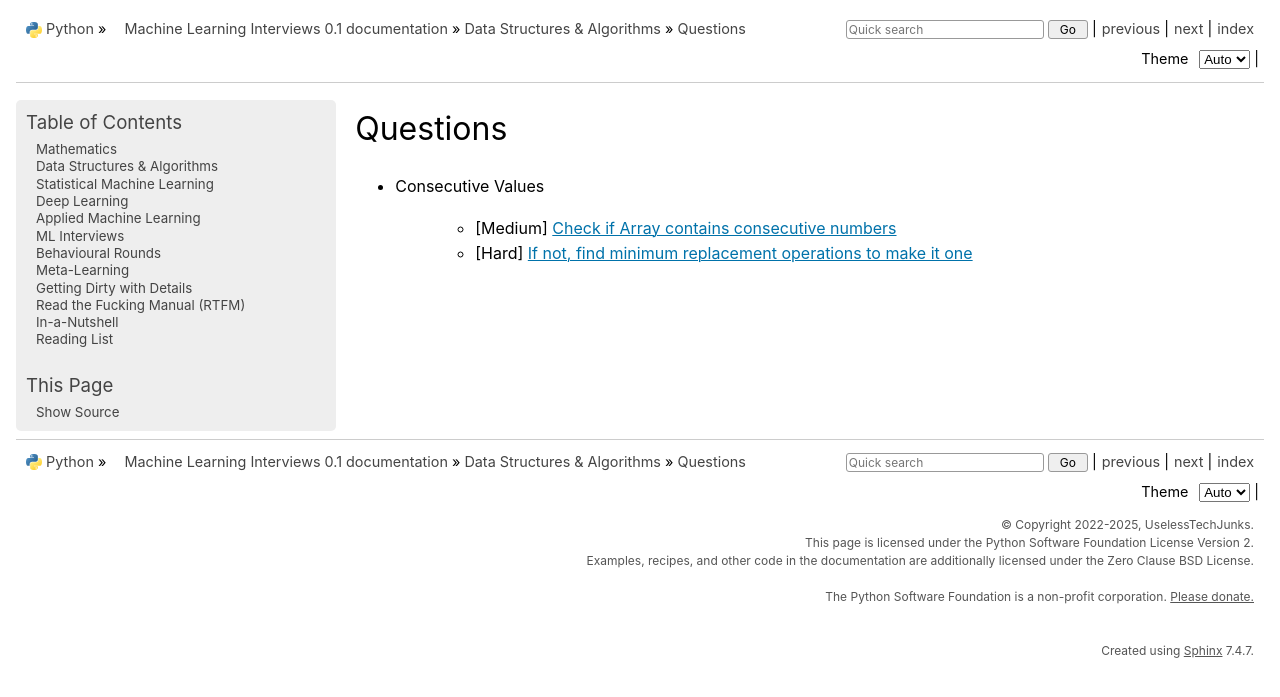
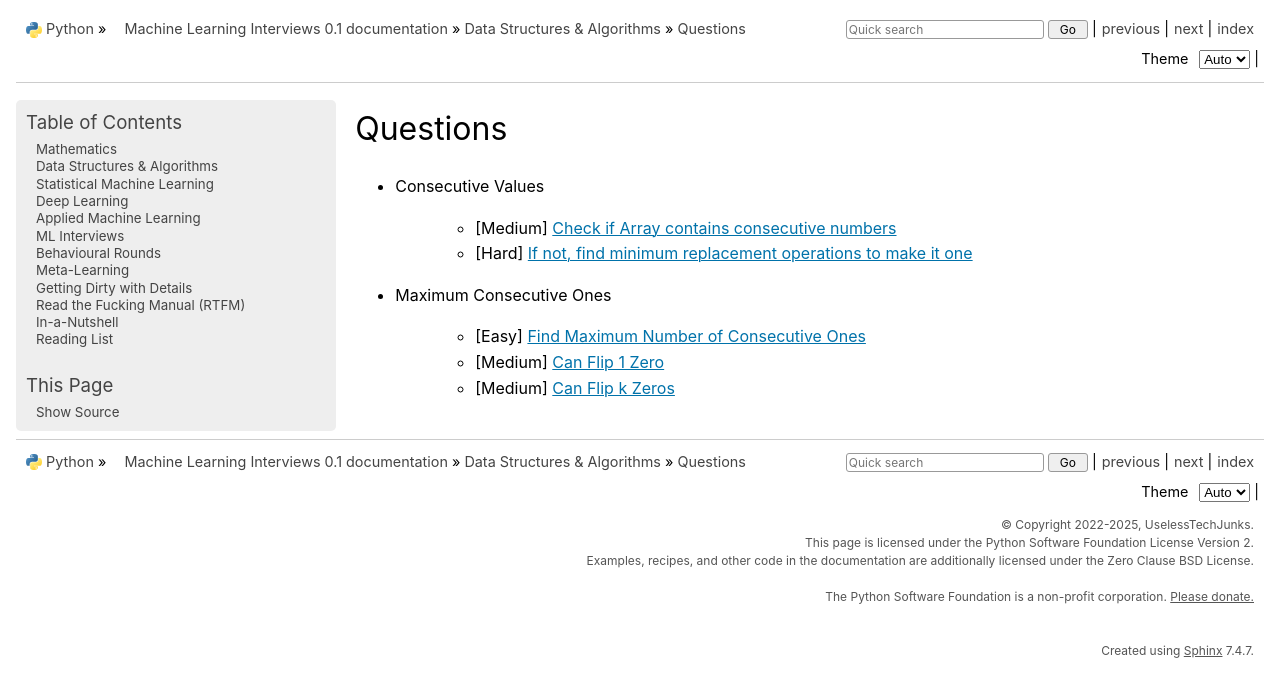
Before and after one commit to uselesstechjunks/leetcode, a Sphinx documentation site: the page built from docs/source/dsa/qb.rst, in a window 1280 px wide. Shown: the top 697 px of the page. Built offline with Sphinx 7.4.7, drawn with Linux system fonts in a browser that asks for light colours; pages that are not in the unit, such as notebooks, are missing from menus.

Commit message:
Update qb.rst

```diff
--- a/docs/source/dsa/qb.rst
+++ b/docs/source/dsa/qb.rst
@@ -5,3 +5,8 @@ Questions
 
 	- [Medium] `Check if Array contains consecutive numbers <https://leetcode.com/problems/check-if-an-array-is-consecutive/description/>`_
 	- [Hard] `If not, find minimum replacement operations to make it one <https://leetcode.com/problems/minimum-number-of-operations-to-make-array-continuous/description/>`_
+- Maximum Consecutive Ones
+
+	- [Easy] `Find Maximum Number of Consecutive Ones <https://leetcode.com/problems/max-consecutive-ones/description/>`_
+	- [Medium] `Can Flip 1 Zero <https://leetcode.com/problems/max-consecutive-ones-ii/description/>`_
+	- [Medium] `Can Flip k Zeros <https://leetcode.com/problems/max-consecutive-ones-iii/description/>`_
```
